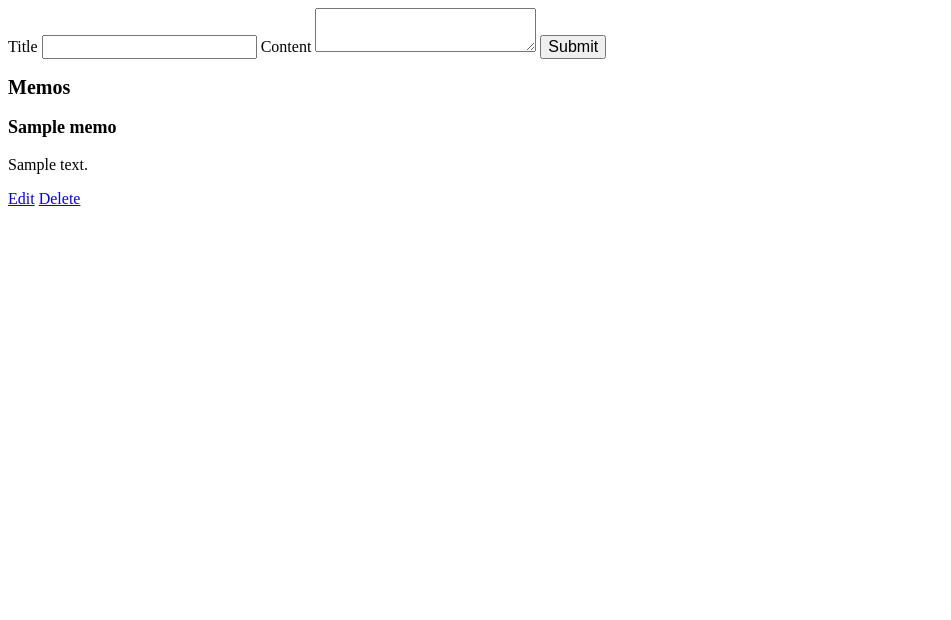
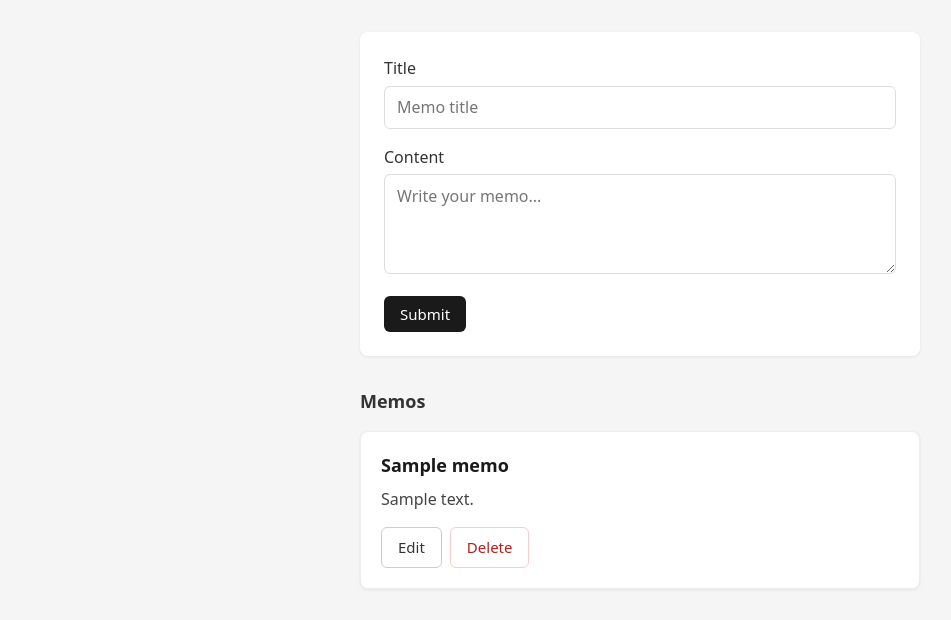
Before and after one commit to hardthink26/MemoAppProject, a Flask app: page / in a window 1280 px wide. Shown: the top 620 px of the page, without its empty margins (0-951 px from the left). Run offline with Flask 3, Linux system fonts and the light colour scheme; tables that the repository leaves empty hold one stand-in row (values such as "Sample post").

Commit message:
memoApp improve ui

```diff
--- /dev/null
+++ b/static/style.css
@@ -0,0 +1,161 @@
+/* Base & layout */
+* {
+  box-sizing: border-box;
+}
+
+body {
+  font-family: system-ui, -apple-system, sans-serif;
+  font-size: 16px;
+  line-height: 1.5;
+  color: #1a1a1a;
+  background: #f5f5f5;
+  margin: 0;
+  padding: 2rem 1rem;
+}
+
+.container {
+  max-width: 560px;
+  margin: 0 auto;
+}
+
+/* Form card – centered input area */
+.form-card {
+  background: #fff;
+  border-radius: 8px;
+  padding: 1.5rem;
+  margin-bottom: 2rem;
+  box-shadow: 0 1px 3px rgba(0, 0, 0, 0.08);
+}
+
+.form-card label {
+  display: block;
+  font-weight: 500;
+  margin-bottom: 0.35rem;
+  color: #333;
+}
+
+.form-card input[type="text"],
+.form-card textarea {
+  width: 100%;
+  padding: 0.6rem 0.75rem;
+  border: 1px solid #ddd;
+  border-radius: 6px;
+  font-size: 16px;
+  font-family: inherit;
+  margin-bottom: 1rem;
+}
+
+.form-card input:focus,
+.form-card textarea:focus {
+  outline: none;
+  border-color: #333;
+}
+
+.form-card textarea {
+  min-height: 100px;
+  resize: vertical;
+}
+
+/* Buttons */
+.btn {
+  display: inline-block;
+  padding: 0.5rem 1rem;
+  font-size: 15px;
+  font-weight: 500;
+  text-decoration: none;
+  border-radius: 6px;
+  border: none;
+  cursor: pointer;
+  font-family: inherit;
+}
+
+.btn-primary {
+  background: #1a1a1a;
+  color: #fff;
+}
+
+.btn-primary:hover {
+  background: #333;
+}
+
+.btn-edit {
+  background: #fff;
+  color: #333;
+  border: 1px solid #ccc;
+}
+
+.btn-edit:hover {
+  background: #f5f5f5;
+  border-color: #999;
+}
+
+.btn-delete {
+  background: #fff;
+  color: #b91c1c;
+  border: 1px solid #fecaca;
+}
+
+.btn-delete:hover {
+  background: #fef2f2;
+  border-color: #b91c1c;
+}
+
+.btn-back {
+  color: #555;
+  margin-top: 1rem;
+}
+
+.btn-back:hover {
+  color: #1a1a1a;
+}
+
+/* Section title */
+.section-title {
+  font-size: 1.125rem;
+  font-weight: 600;
+  margin: 0 0 1rem;
+  color: #333;
+}
+
+/* Memo cards */
+.memo-list {
+  display: flex;
+  flex-direction: column;
+  gap: 1rem;
+}
+
+.memo-card {
+  background: #fff;
+  border-radius: 8px;
+  padding: 1.25rem;
+  box-shadow: 0 1px 3px rgba(0, 0, 0, 0.08);
+  border: 1px solid #eee;
+}
+
+.memo-card h3 {
+  font-size: 1.125rem;
+  font-weight: 600;
+  margin: 0 0 0.5rem;
+  color: #1a1a1a;
+}
+
+.memo-card .memo-content {
+  margin: 0 0 1rem;
+  color: #444;
+  white-space: pre-wrap;
+  word-break: break-word;
+}
+
+.memo-card .memo-actions {
+  display: flex;
+  gap: 0.5rem;
+  flex-wrap: wrap;
+}
+
+/* Edit page title */
+.page-title {
+  font-size: 1.25rem;
+  font-weight: 600;
+  margin: 0 0 1rem;
+  color: #1a1a1a;
+}
--- a/templates/index.html
+++ b/templates/index.html
@@ -1,43 +1,38 @@
 <!doctype html>
-<html>
+<html lang="en">
   <head>
     <meta charset="utf-8" />
-    <title>Create Memo</title>
-    <style>
-      /* 폰트 크기 고정 (px 사용 시 브라우저/줌에 따라 상대적으로 덜 변함) */
-      html {
-        font-size: 16px;
-      }
-      body {
-        font-size: 16px;
-      }
-      label, input, textarea, button, a {
-        font-size: 16px;
-      }
-      h2 { font-size: 20px; }
-      h3 { font-size: 18px; }
-      p { font-size: 16px; }
-    </style>
+    <meta name="viewport" content="width=device-width, initial-scale=1" />
+    <title>Memo App</title>
+    <link rel="stylesheet" href="{{ url_for('static', filename='style.css') }}" />
   </head>
   <body>
+    <div class="container">
+      <section class="form-card">
         <form action="/" method="post">
           <label for="title">Title</label>
-      <input type="text" id="title" name="title" />
+          <input type="text" id="title" name="title" placeholder="Memo title" />
 
           <label for="content">Content</label>
-      <textarea id="content" name="content"></textarea>
+          <textarea id="content" name="content" placeholder="Write your memo..."></textarea>
 
-      <button type="submit">Submit</button>
+          <button type="submit" class="btn btn-primary">Submit</button>
         </form>
+      </section>
 
-    <h2>Memos</h2>
+      <h2 class="section-title">Memos</h2>
+      <div class="memo-list">
         {% for memo in memos %}
-    <div>
+        <article class="memo-card">
           <h3>{{ memo.title }}</h3>
-      <p>{{ memo.content }}</p>
-      <a href="{{ url_for('edit', id=memo.id) }}">Edit</a>
-      <a href="{{ url_for('delete', id=memo.id) }}">Delete</a>
+          <p class="memo-content">{{ memo.content }}</p>
+          <div class="memo-actions">
+            <a href="{{ url_for('edit', id=memo.id) }}" class="btn btn-edit">Edit</a>
+            <a href="{{ url_for('delete', id=memo.id) }}" class="btn btn-delete">Delete</a>
           </div>
+        </article>
         {% endfor %}
+      </div>
+    </div>
   </body>
 </html>
```
Also changed, not shown: templates/edit.html (+10 -9 lines). Lines whose indentation alone changed are shown as unchanged.
